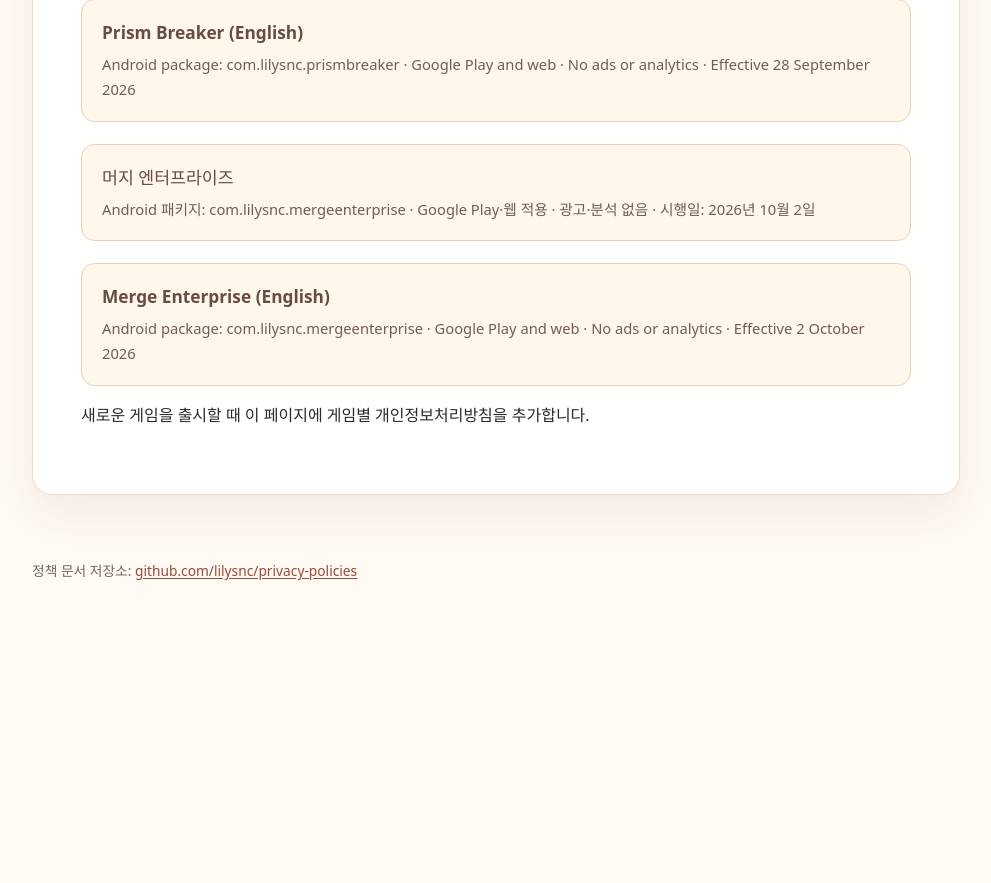
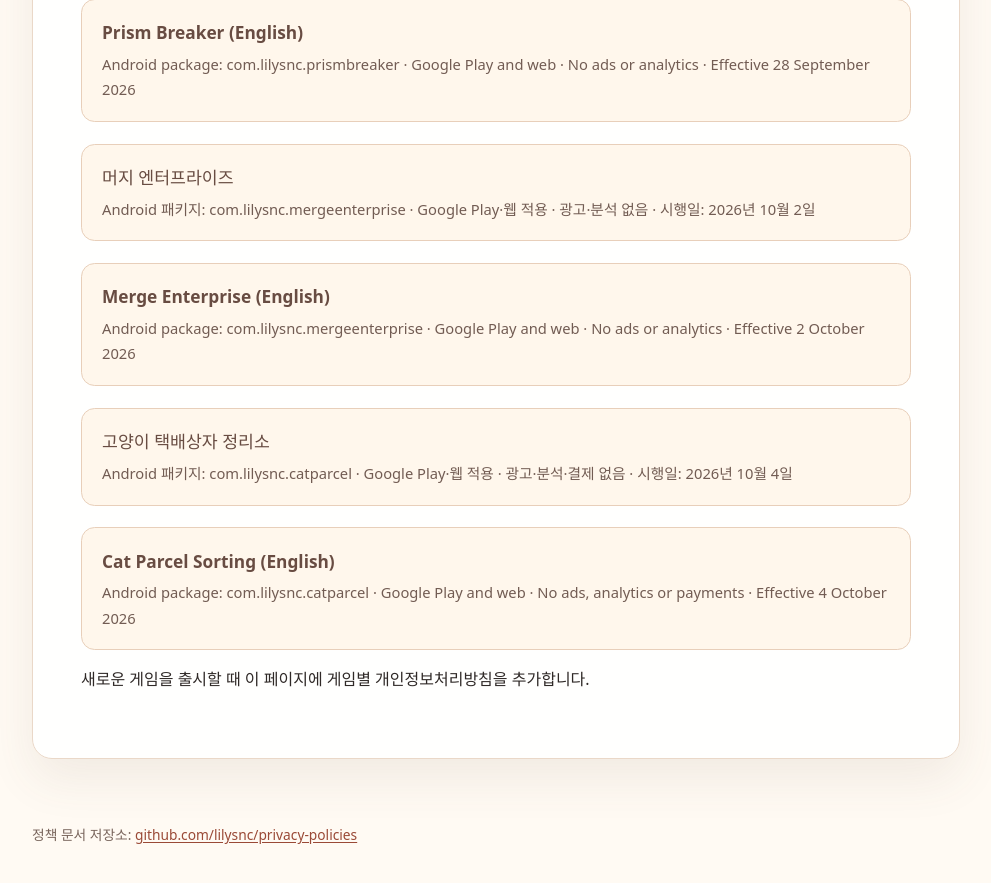
Before and after one commit to lilysnc/privacy-policies, a Jekyll site: the page built from index.md, in a window 1280 px wide and 900 px high, scrolled down 1373 px. Shown: the top 883 px of the window, without its empty margins (144-1135 px from the left). Built offline with Jekyll 4.4.1, drawn with Linux system fonts in a browser that asks for light colours; before the commit the page ends 2009 px from its top, so only the background shows below that.

Commit message:
cat-parcel: add privacy policy (ko/en) for the ads-free, analytics-free, payment-free Google Play and web build

```diff
--- a/index.md
+++ b/index.md
@@ -82,6 +82,18 @@ permalink: /
       <span>Android package: com.lilysnc.mergeenterprise · Google Play and web · No ads or analytics · Effective 2 October 2026</span>
     </a>
   </li>
+  <li>
+    <a class="policy-card" href="{{ '/cat-parcel/' | relative_url }}">
+      <strong>고양이 택배상자 정리소</strong>
+      <span>Android 패키지: com.lilysnc.catparcel · Google Play·웹 적용 · 광고·분석·결제 없음 · 시행일: 2026년 10월 4일</span>
+    </a>
+  </li>
+  <li>
+    <a class="policy-card" href="{{ '/cat-parcel/en/' | relative_url }}">
+      <strong>Cat Parcel Sorting (English)</strong>
+      <span>Android package: com.lilysnc.catparcel · Google Play and web · No ads, analytics or payments · Effective 4 October 2026</span>
+    </a>
+  </li>
 </ul>
 
 새로운 게임을 출시할 때 이 페이지에 게임별 개인정보처리방침을 추가합니다.
```
Also changed, not shown: cat-parcel/en/index.md (added, +71 -0 lines), cat-parcel/index.md (added, +68 -0 lines).
